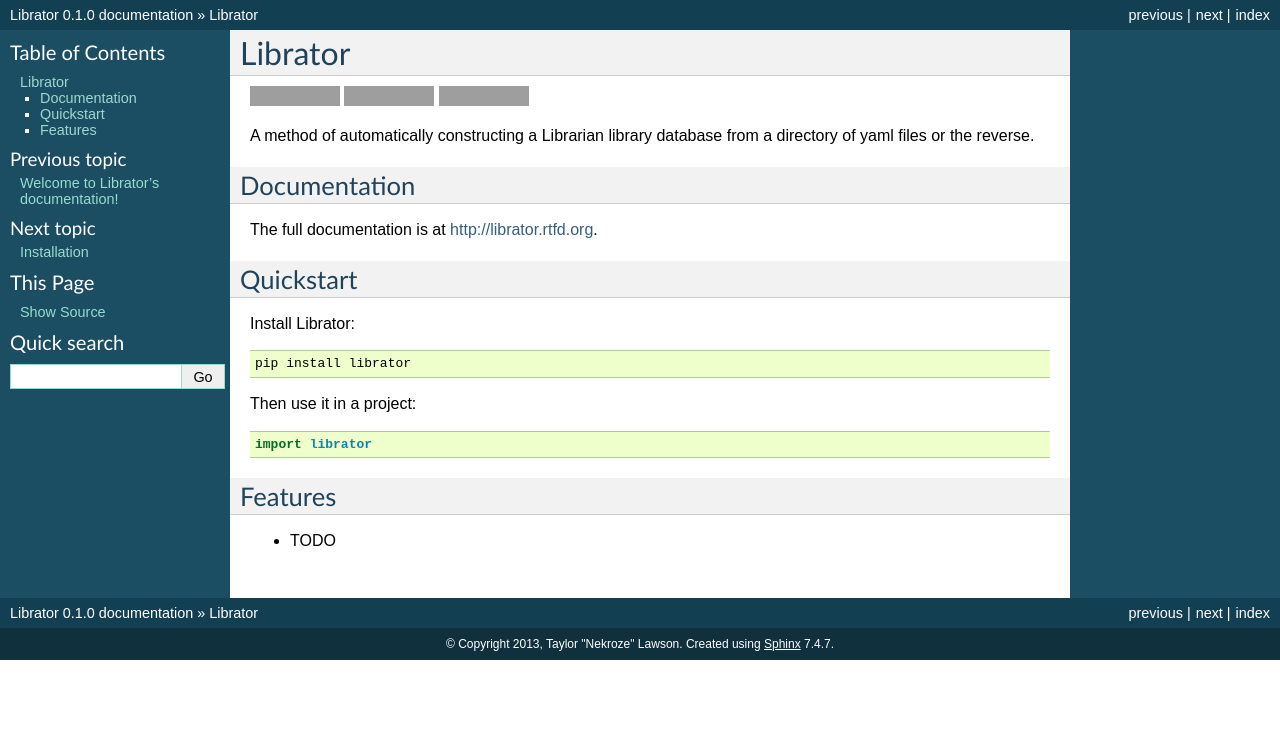
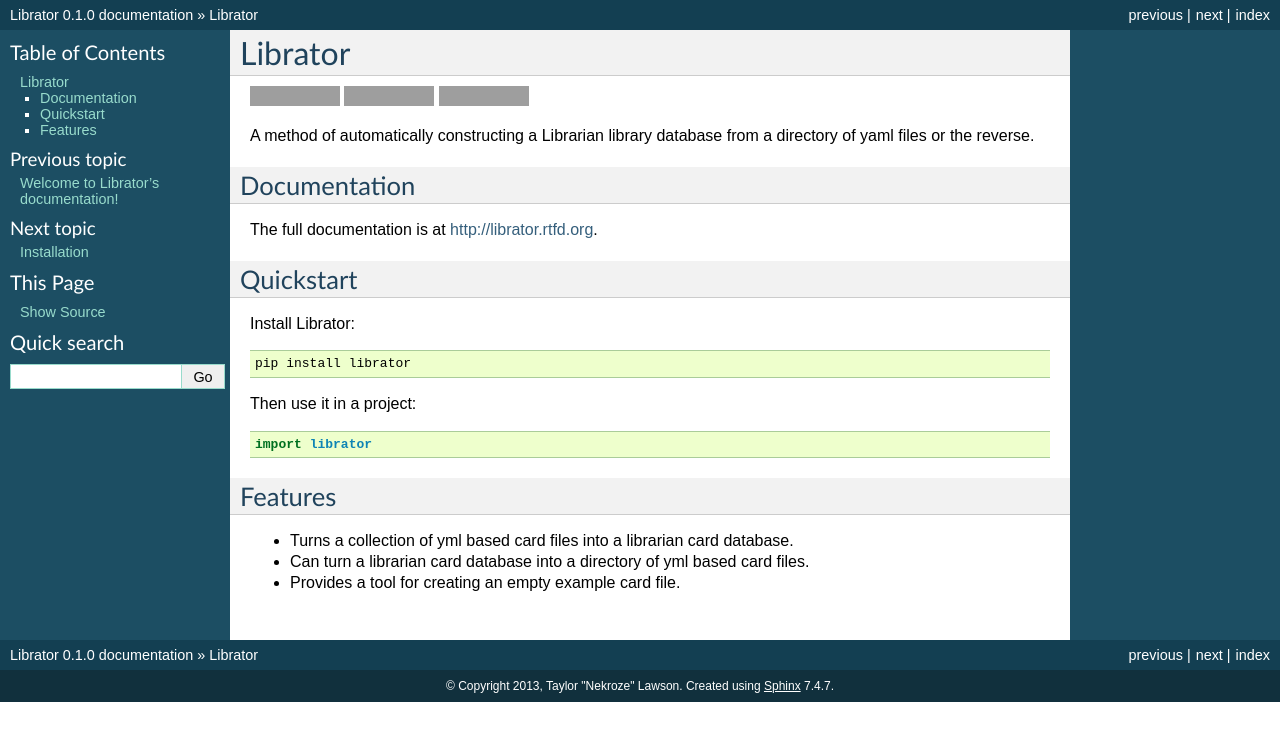
Before and after one commit to Nekroze/librator, a Sphinx documentation site: the page built from docs/readme.rst, in a window 1280 px wide. Shown: the top 741 px of the page. Built offline with Sphinx 7.4.7, drawn with Linux system fonts in a browser that asks for light colours; grey boxes are pictures that could not be loaded.

Commit message:
Documentation updates

```diff
--- a/HISTORY.rst
+++ b/HISTORY.rst
@@ -2,3 +2,8 @@
 
 History
 -------
+
+v0.1.0
+++++++
+
+- First PyPi release.
--- a/README.rst
+++ b/README.rst
@@ -33,4 +33,6 @@
 Features
 --------
 
-* TODO
+* Turns a collection of yml based card files into a librarian card database.
+* Can turn a librarian card database into a directory of yml based card files.
+* Provides a tool for creating an empty example card file.
```
Also changed, not shown: docs/usage.rst (+27 -2 lines).
